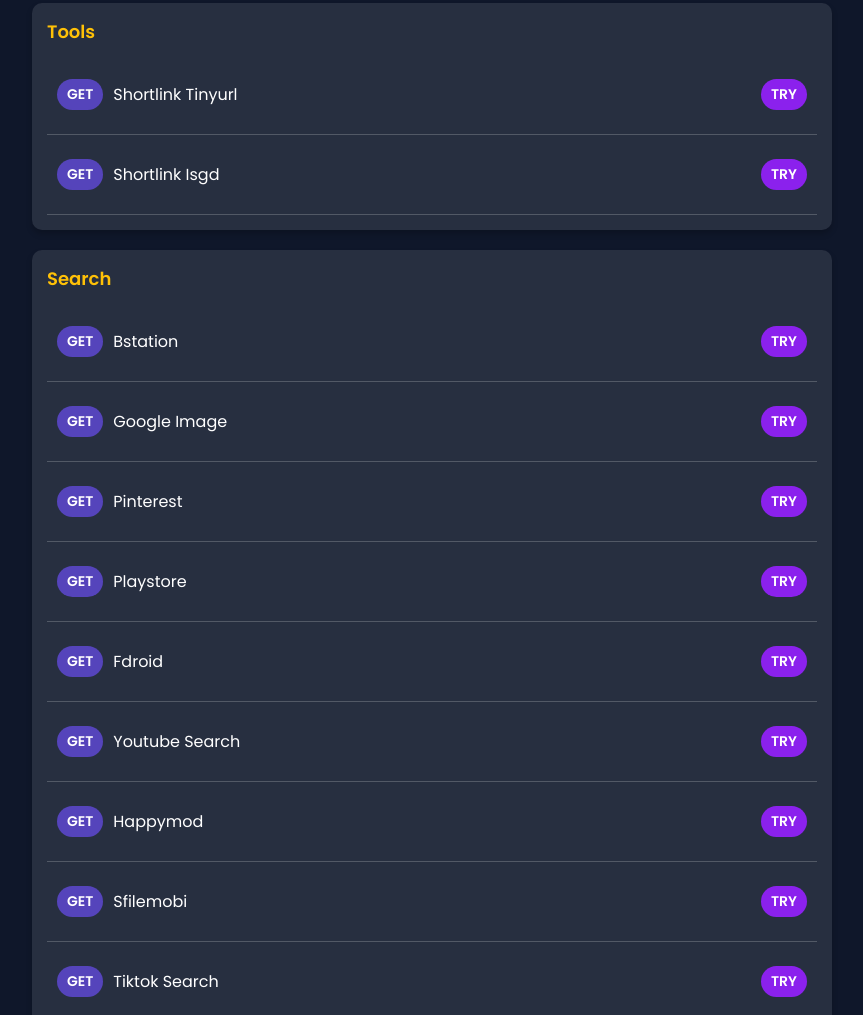
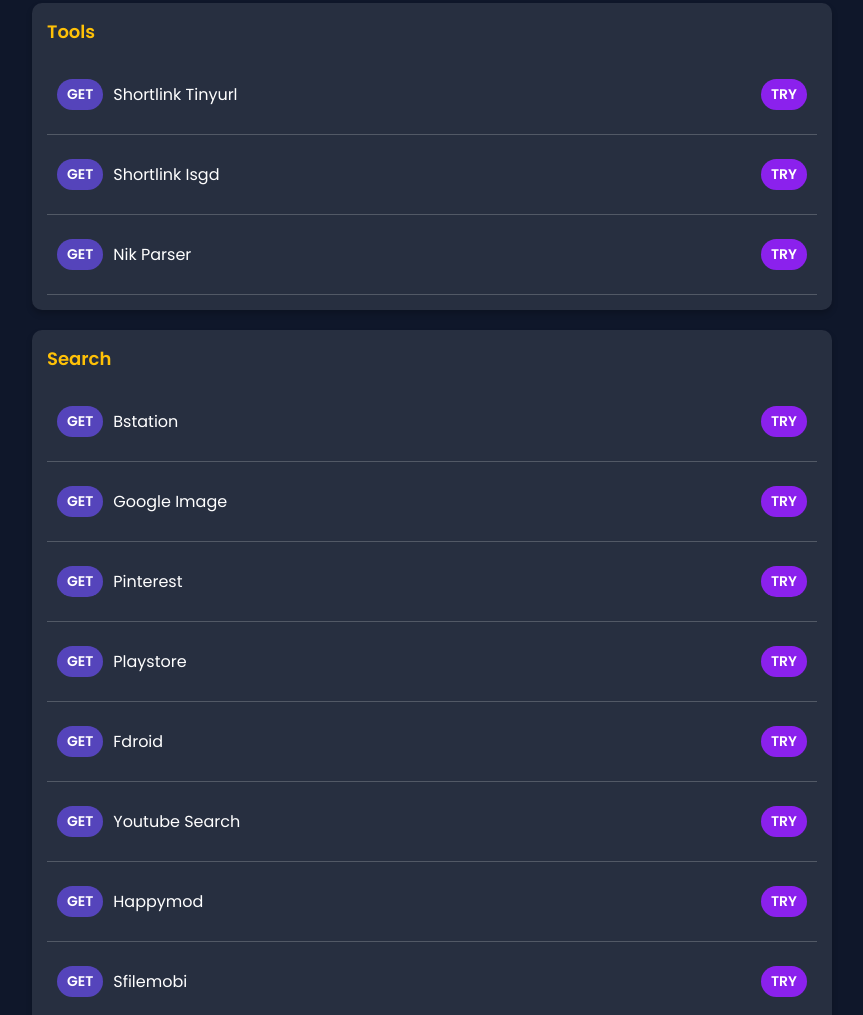
Before and after one commit to riistud/NewApi, a website: page index.html in a window 1280 px wide. Shown: the part 2200-3215 px from the top of the page, without its empty margins (208-1071 px from the left). Drawn offline with Linux system fonts and the light colour scheme.

Commit message:
Update index.html

```diff
--- a/index.html
+++ b/index.html
@@ -294,7 +294,13 @@
             <a class="try-btn" href="/api/tools/isgd?url=">TRY</i></a>
           </div>
 
+         <div class="endpoints">
+            <p class="method">GET</p>
+            <p class="name">Nik Parser</p>
+            <a class="try-btn" href="/api/search/nik=">TRY</i></a>
+          </div>
         </div>
+
 <!-- Stop Endpoints -->
 
 
```
